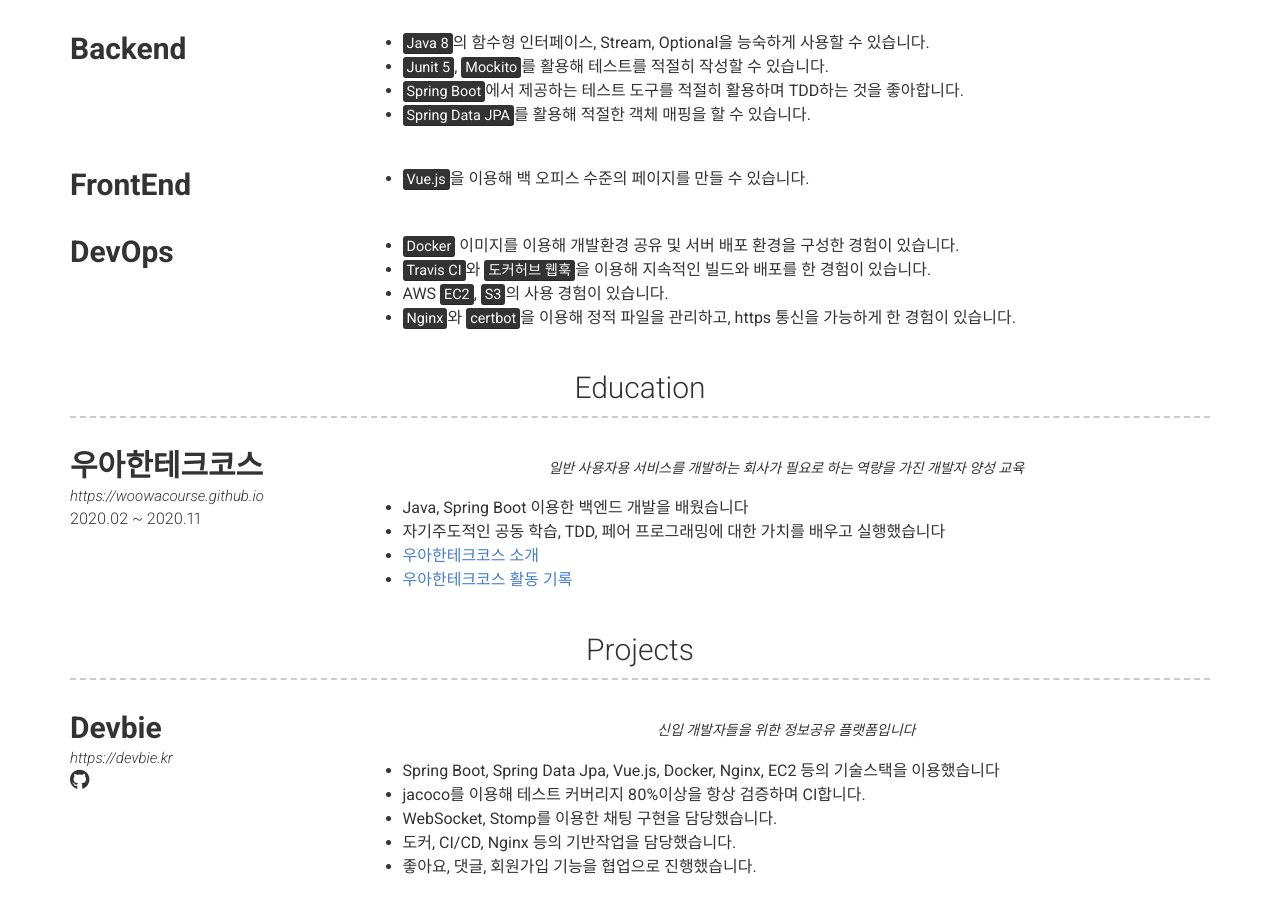
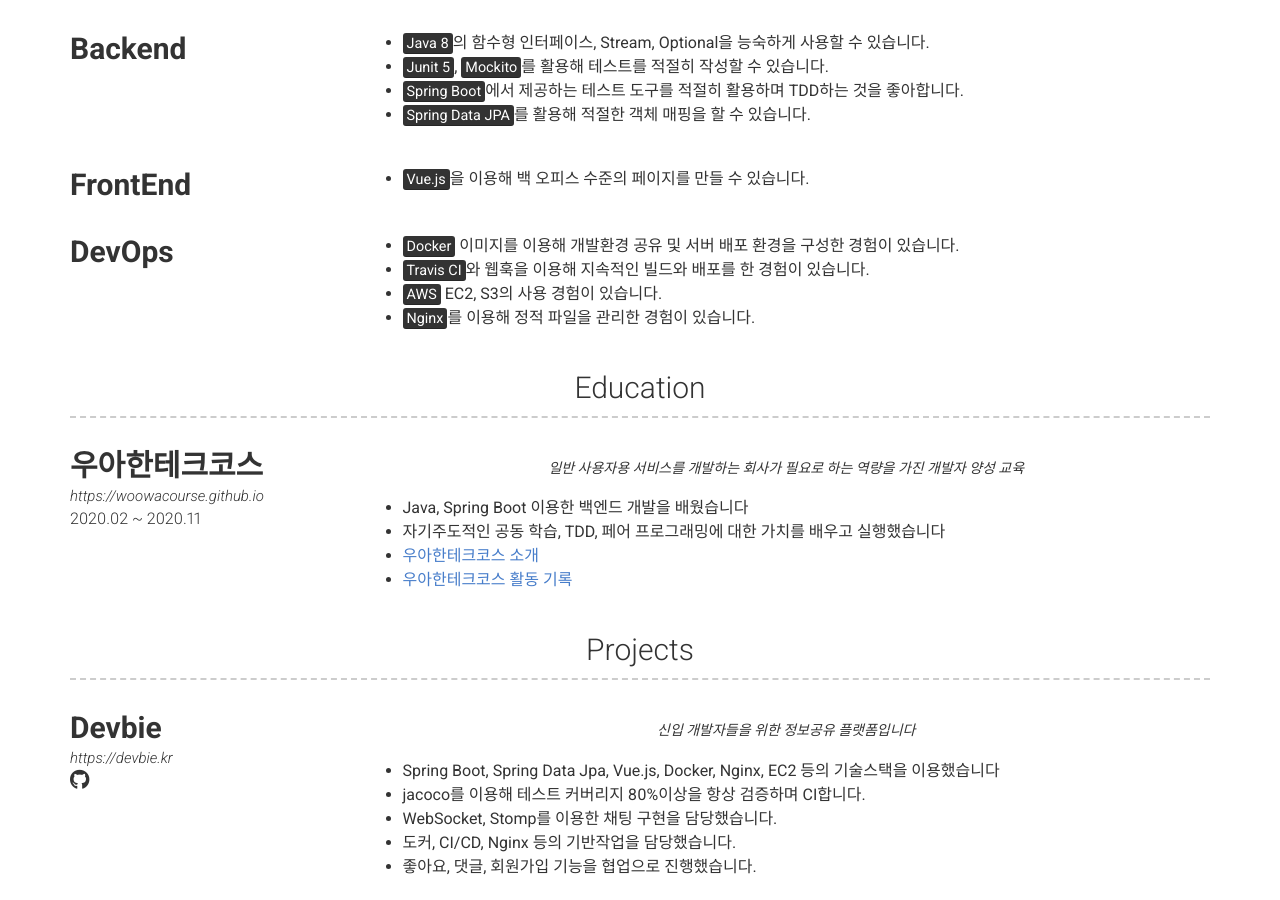
Before and after one commit to KimSeongGyu1/KimSeongGyu1.github.io, a Jekyll site: the page built from index.md, in a window 1280 px wide and 900 px high, scrolled down 617 px. Built offline with Jekyll 4.4.1, drawn with Linux system fonts in a browser that asks for light colours; nearby versions of some CDN libraries.

Commit message:
스킬 수정

```diff
--- a/_data/skill.yml
+++ b/_data/skill.yml
@@ -15,6 +15,6 @@
   name: DevOps
   description: | # this will include new lines to allow paragraphs
     - <mark>Docker</mark> 이미지를 이용해 개발환경 공유 및 서버 배포 환경을 구성한 경험이 있습니다.
-    - <mark>Travis CI</mark>와 <mark>도커허브 웹훅</mark>을 이용해 지속적인 빌드와 배포를 한 경험이 있습니다.
-    - AWS <mark>EC2</mark>, <mark>S3</mark>의 사용 경험이 있습니다.
-    - <mark>Nginx</mark>와 <mark>certbot</mark>을 이용해 정적 파일을 관리하고, https 통신을 가능하게 한 경험이 있습니다.
+    - <mark>Travis CI</mark>와 웹훅을 이용해 지속적인 빌드와 배포를 한 경험이 있습니다.
+    - <mark>AWS</mark> EC2, S3의 사용 경험이 있습니다.
+    - <mark>Nginx</mark>를 이용해 정적 파일을 관리한 경험이 있습니다.
```
